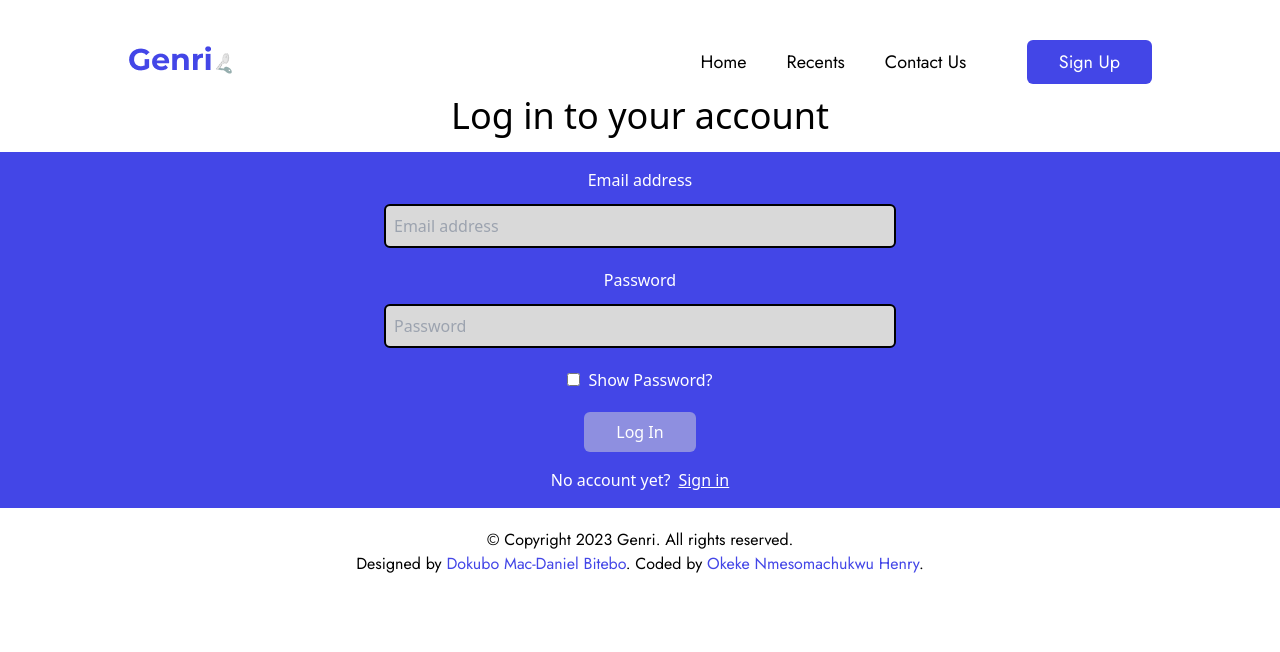
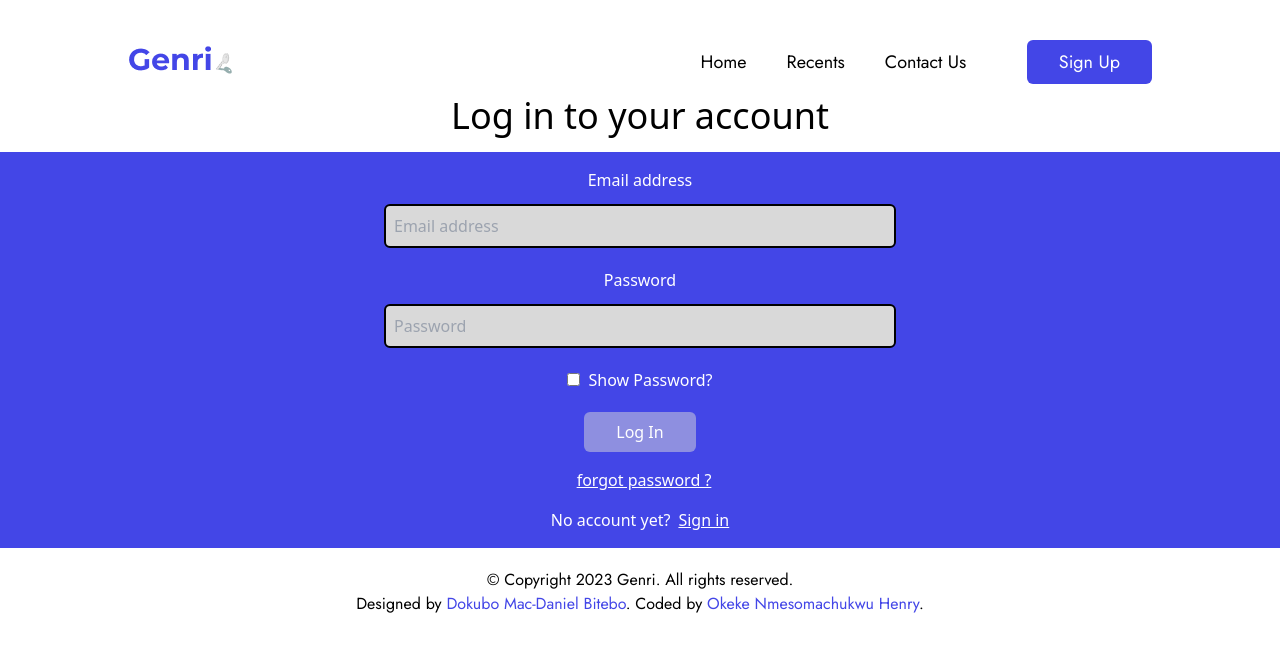
Before and after one commit to IamHenryOkeke/Genri-Password-Generator-Web-App, a React (Vite) app: page /login in a window 1280 px wide. Shown: the top 652 px of the page. Built offline with nearby package versions, Linux system fonts and the light colour scheme; no server answers.

Commit message:
added reset password link

```diff
--- a/src/views/LogIn.jsx
+++ b/src/views/LogIn.jsx
@@ -136,7 +136,11 @@ const LogIn = () => {
                     </button>
 
                 </form>
-
+                <p className='text-center mt-4'>
+                    <NavLink className= "underline hover:no-underline ml-2" to="/reset-password" >
+                        forgot password ?
+                    </NavLink>
+                </p>
                 <p className='text-center mt-4'>
                     No account yet?
                     <NavLink className= "underline hover:no-underline ml-2" to="/signup" >
```
